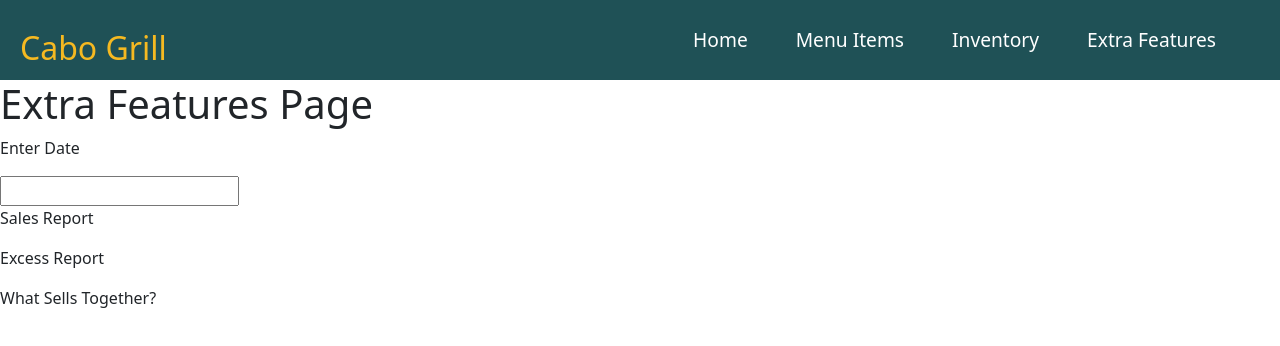
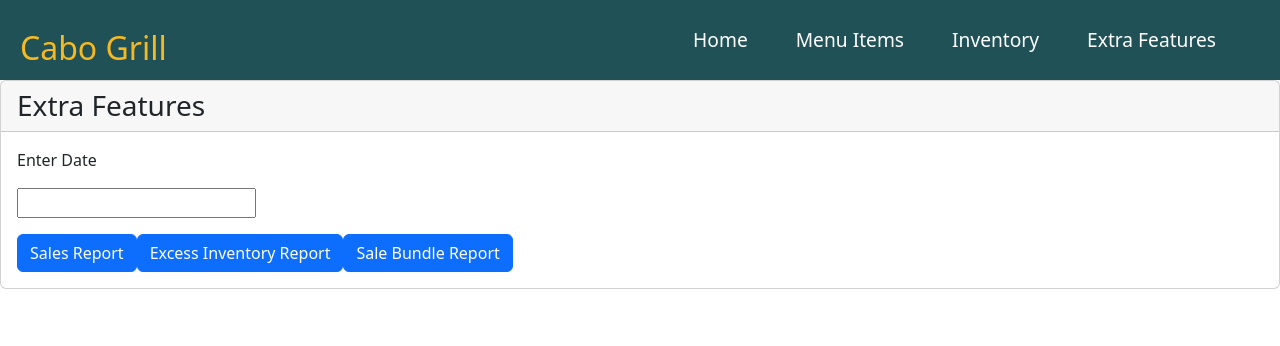
Before and after one commit to jacobtt21/CSCE-315-Team-82-React, a React (Create React App) app: page /ExtraFeatures in a window 1280 px wide. Shown: the top 346 px of the page. Built offline with nearby package versions, Linux system fonts and the light colour scheme.

Commit message:
Added buttons!

```diff
--- a/src/Manager/Components/ExtraFeatures.js
+++ b/src/Manager/Components/ExtraFeatures.js
@@ -1,5 +1,8 @@
 import React from "react";
 import { useEffect, useState } from "react";
+import Button from "react-bootstrap/Button";
+import Table from 'react-bootstrap/Table';
+import Card from 'react-bootstrap/Card';
 
 
 export const ExtraFeatures = () => {
@@ -8,7 +11,11 @@ export const ExtraFeatures = () => {
   const handleSubmit = (event) => {(event).preventDefault(); console.log(description)}
   return (
     <div>
-      <h1>Extra Features Page</h1>
+      <Card>
+          <Card.Header>
+            <h3 className="d-inline align-middle">Extra Features</h3>
+          </Card.Header>
+          <Card.Body>
       <p>Enter Date</p>
       <form>
         <input
@@ -17,13 +24,14 @@ export const ExtraFeatures = () => {
           id="description"
           value={description}
           onChange={handleChange}>
-
         </input>
       </form>
-      <p>Sales Report</p>
-      <p>Excess Report</p>
-      <p>What Sells Together?</p>
-
+      <p ></p>
+      <Button variant="primary">Sales Report</Button>
+      <Button variant="primary">Excess Inventory Report</Button>
+      <Button variant="primary">Sale Bundle Report</Button>
+      </Card.Body>
+      </Card>
     </div>
   );
 };
```
Also changed, not shown: 1 other file (tests, documents, lock files or other folders).
